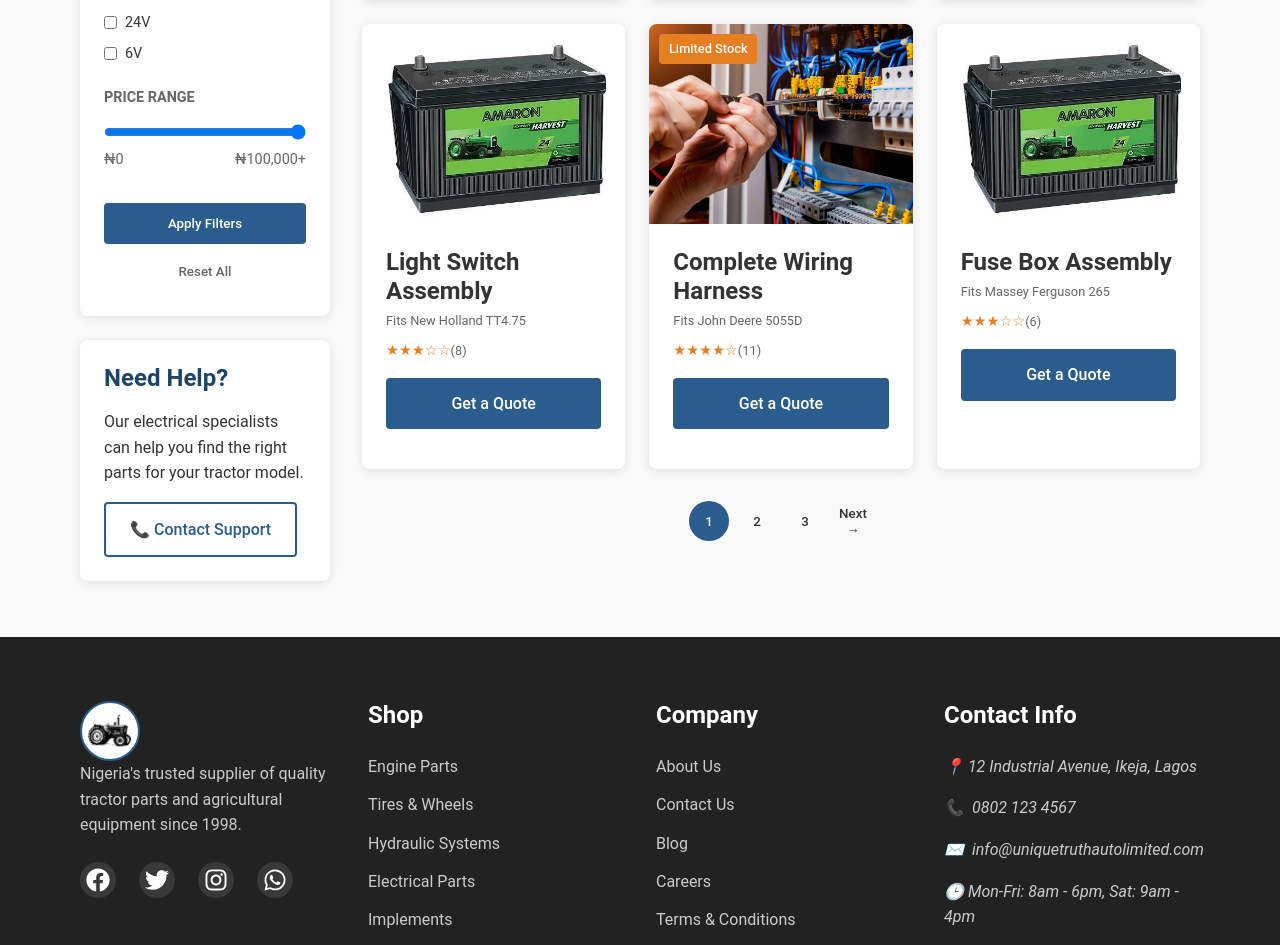
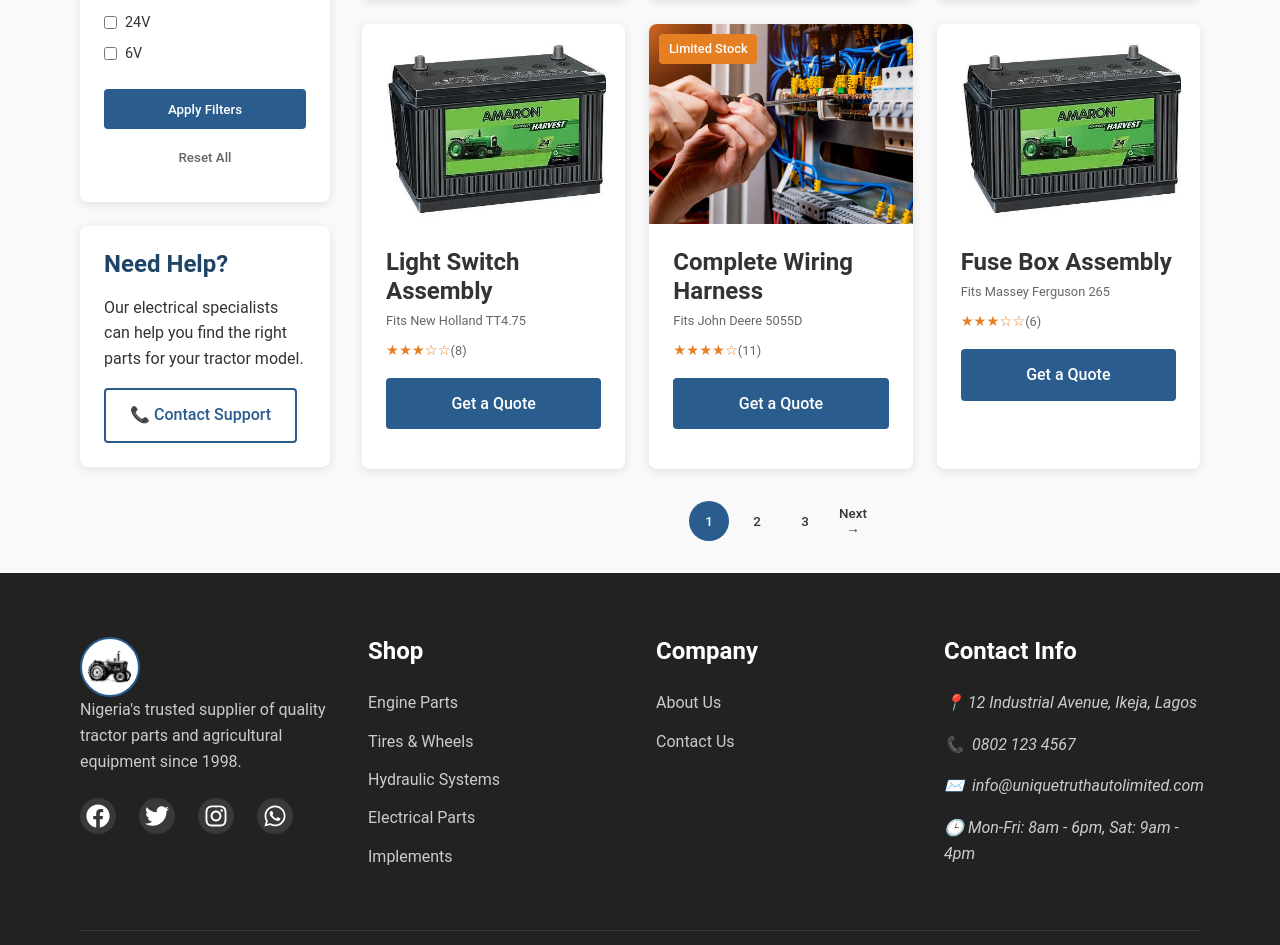
Before and after one commit to zadel01234/Unique-Truth-Auto-Limited, a React (Vite) app: page /Category/electrical in a window 1280 px wide. Shown: the part 947-1892 px from the top of the page. Built offline with nearby package versions, Linux system fonts and the light colour scheme.

Commit message:
removed price range, footer adjustments and edititng

```diff
--- a/src/Pages/Category/Electrical/Electrical.jsx
+++ b/src/Pages/Category/Electrical/Electrical.jsx
@@ -326,13 +326,13 @@ const Electrical = () => {
     setCurrentPage(1);
   };
 
-  const handlePriceChange = (e) => {
-    setFilters(prev => ({
-      ...prev,
-      priceRange: parseInt(e.target.value)
-    }));
-    setCurrentPage(1);
-  };
+  // const handlePriceChange = (e) => {
+  //   setFilters(prev => ({
+  //     ...prev,
+  //     priceRange: parseInt(e.target.value)
+  //   }));
+  //   setCurrentPage(1);
+  // };
 
   const resetFilters = () => {
     setFilters({
@@ -456,7 +456,7 @@ const Electrical = () => {
                 </ul>
               </div>
 
-              <div className="filter-section">
+              {/* <div className="filter-section">
                 <h4>Price Range</h4>
                 <div className="price-range">
                   <input
@@ -471,7 +471,7 @@ const Electrical = () => {
                     <span>₦{filters.priceRange.toLocaleString()}+</span>
                   </div>
                 </div>
-              </div>
+              </div> */}
 
               <button className="btn btn-primary btn-apply">Apply Filters</button>
               <button className="btn btn-text btn-reset" onClick={resetFilters}>Reset All</button>
--- a/src/Pages/Category/Engine/Engine.jsx
+++ b/src/Pages/Category/Engine/Engine.jsx
@@ -359,13 +359,13 @@ const Engine = () => {
     setCurrentPage(1);
   };
 
-  const handlePriceChange = (e) => {
-    setFilters(prev => ({
-      ...prev,
-      priceRange: parseInt(e.target.value)
-    }));
-    setCurrentPage(1);
-  };
+  // const handlePriceChange = (e) => {
+  //   setFilters(prev => ({
+  //     ...prev,
+  //     priceRange: parseInt(e.target.value)
+  //   }));
+  //   setCurrentPage(1);
+  // };
 
   const resetFilters = () => {
     setFilters({ type: [], brand: [], priceRange: 50000 });
@@ -448,7 +448,7 @@ const Engine = () => {
                 </ul>
               </div>
 
-              <div className="filter-section">
+              {/* <div className="filter-section">
                 <h4>Price Range</h4>
                 <div className="price-range">
                   <input
@@ -463,7 +463,7 @@ const Engine = () => {
                     <span>₦{filters.priceRange.toLocaleString()}+</span>
                   </div>
                 </div>
-              </div>
+              </div> */}
 
               <button className="btn btn-primary btn-apply">Apply Filters</button>
               <button className="btn btn-text btn-reset" onClick={resetFilters}>Reset All</button>
--- a/src/Pages/Category/Hydraulics/Hydraulics.jsx
+++ b/src/Pages/Category/Hydraulics/Hydraulics.jsx
@@ -323,13 +323,13 @@ const Hydraulics = () => {
     setCurrentPage(1); // reset to page 1 on filter change
   };
 
-  const handlePriceChange = (e) => {
-    setFilters(prev => ({
-      ...prev,
-      priceRange: parseInt(e.target.value)
-    }));
-    setCurrentPage(1);
-  };
+  // const handlePriceChange = (e) => {
+  //   setFilters(prev => ({
+  //     ...prev,
+  //     priceRange: parseInt(e.target.value)
+  //   }));
+  //   setCurrentPage(1);
+  // };
 
   const resetFilters = () => {
     setFilters({
@@ -434,7 +434,7 @@ const Hydraulics = () => {
                 </ul>
               </div>
 
-              <div className="filter-section">
+              {/* <div className="filter-section">
                 <h4>Price Range</h4>
                 <div className="price-range">
                   <input
@@ -449,7 +449,7 @@ const Hydraulics = () => {
                     <span>₦{filters.priceRange.toLocaleString()}+</span>
                   </div>
                 </div>
-              </div>
+              </div> */}
 
               <button className="btn btn-primary btn-apply">Apply Filters</button>
               <button className="btn btn-text btn-reset" onClick={resetFilters}>Reset All</button>
--- a/src/Pages/Category/Tires/Tires.jsx
+++ b/src/Pages/Category/Tires/Tires.jsx
@@ -383,13 +383,13 @@ const Tires = () => {
     setCurrentPage(1); // reset to page 1 on filter
   };
 
-  const handlePriceChange = (e) => {
-    setFilters((prev) => ({
-      ...prev,
-      priceRange: parseInt(e.target.value),
-    }));
-    setCurrentPage(1);
-  };
+  // const handlePriceChange = (e) => {
+  //   setFilters((prev) => ({
+  //     ...prev,
+  //     priceRange: parseInt(e.target.value),
+  //   }));
+  //   setCurrentPage(1);
+  // };
 
   const resetFilters = () => {
     setFilters({
@@ -538,7 +538,7 @@ const Tires = () => {
                 </ul>
               </div>
 
-              <div className="filter-section">
+              {/* <div className="filter-section">
                 <h4>Price Range</h4>
                 <div className="price-range">
                   <input
@@ -553,7 +553,7 @@ const Tires = () => {
                     <span>₦{filters.priceRange.toLocaleString()}+</span>
                   </div>
                 </div>
-              </div>
+              </div> */}
 
               <button className="btn btn-primary btn-apply">Apply Filters</button>
               <button className="btn btn-text btn-reset" onClick={resetFilters}>Reset All</button>
--- a/src/components/Footer/Footer.jsx
+++ b/src/components/Footer/Footer.jsx
@@ -1,5 +1,6 @@
 import React from 'react'
 import './Footer.css'
+import { Link } from "react-router-dom"
 // import "../../Pages/Index/Index.css"
 import { FaCcVisa, FaCcMastercard, FaCreditCard, FaUniversity, FaMoneyBillWave } from "react-icons/fa";
 import { FaFacebook, FaTwitter, FaInstagram, FaWhatsapp } from "react-icons/fa";
@@ -15,7 +16,7 @@ const Footer = () => {
                     <div className="container">
                         <div className="footer-grid">
                         <div className="footer-col footer-about">
-                            <a href="/" className="footer-logo">
+                            <Link to="/" className="footer-logo">
                             <img
                                 src={logo}
                                 alt="Unique Truth Auto Limited"
@@ -23,30 +24,30 @@ const Footer = () => {
                                 height="60"
                                 className="logo-img"
                             />
-                            </a>
+                            </Link>
                             <p>
                             Nigeria's trusted supplier of quality tractor parts and
                             agricultural equipment since 1998.
                             </p>
                             {/* <div className="footer-social">
-                            <a href="#" aria-label="Facebook">FB</a>
-                            <a href="#" aria-label="Twitter">TW</a>
-                            <a href="#" aria-label="Instagram">IG</a>
-                            <a href="#" aria-label="WhatsApp">WA</a>
+                            <Link to="#" aria-label="Facebook">FB</Link>
+                            <Link to="#" aria-label="Twitter">TW</Link>
+                            <Link to="#" aria-label="Instagram">IG</Link>
+                            <Link to="#" aria-label="WhatsApp">WA</Link>
                             </div> */}
                             <div className="footer-social">
-                                <a href="#" aria-label="Facebook">
+                                <Link to="#" aria-label="Facebook">
                                     <FaFacebook />
-                                </a>
-                                <a href="#" aria-label="Twitter">
+                                </Link>
+                                <Link to="#" aria-label="Twitter">
                                     <FaTwitter />
-                                </a>
-                                <a href="#" aria-label="Instagram">
+                                </Link>
+                                <Link to="#" aria-label="Instagram">
                                     <FaInstagram />
-                                </a>
-                                <a href="#" aria-label="WhatsApp">
+                                </Link>
+                                <Link to="#" aria-label="WhatsApp">
                                     <FaWhatsapp />
-                                </a>
+                                </Link>
                             </div>
 
                         </div>
@@ -54,22 +55,22 @@ const Footer = () => {
                         <div className="footer-col">
                             <h3>Shop</h3>
                             <ul>
-                            <li><a href="/category/engine">Engine Parts</a></li>
-                            <li><a href="/category/tires">Tires & Wheels</a></li>
-                            <li><a href="/category/hydraulics">Hydraulic Systems</a></li>
-                            <li><a href="/category/electrical">Electrical Parts</a></li>
-                            <li><a href="/category/implements">Implements</a></li>
+                            <li><Link to="/category/engine">Engine Parts</Link></li>
+                            <li><Link to="/category/tires">Tires & Wheels</Link></li>
+                            <li><Link to="/category/hydraulics">Hydraulic Systems</Link></li>
+                            <li><Link to="/category/electrical">Electrical Parts</Link></li>
+                            <li><Link to="/category/implements">Implements</Link></li>
                             </ul>
                         </div>
 
                         <div className="footer-col">
                             <h3>Company</h3>
                             <ul>
-                            <li><a href="/about">About Us</a></li>
-                            <li><a href="/contact">Contact Us</a></li>
-                            <li><a href="/blog">Blog</a></li>
-                            <li><a href="/careers">Careers</a></li>
-                            <li><a href="/terms">Terms & Conditions</a></li>
+                            <li><Link to="/about">About Us</Link></li>
+                            <li><Link to="/contact">Contact Us</Link></li>
+                            {/* <li><Link to="/blog">Blog</Link></li>
+                            <li><Link to="/careers">Careers</Link></li>
+                            <li><Link to="/terms">Terms & Conditions</Link></li> */}
                             </ul>
                         </div>
 
@@ -85,13 +86,13 @@ const Footer = () => {
                         </div>
 
                         <div className="footer-bottom">
-                        <div className="payment-methods">
+                        {/* <div className="payment-methods">
                             <FaCcVisa title="Visa" />
                             <FaCcMastercard title="Mastercard" />
                             <FaCreditCard title="Verve" />
                             <FaUniversity title="Bank Transfer" />
                             <FaMoneyBillWave title="Cash on Delivery" />
-                        </div>
+                        </div> */}
                         {/* <div className="payment-method">
                             <span title="Visa">Visa</span>
                             <span title="Mastercard">Mastercard</span>
```
